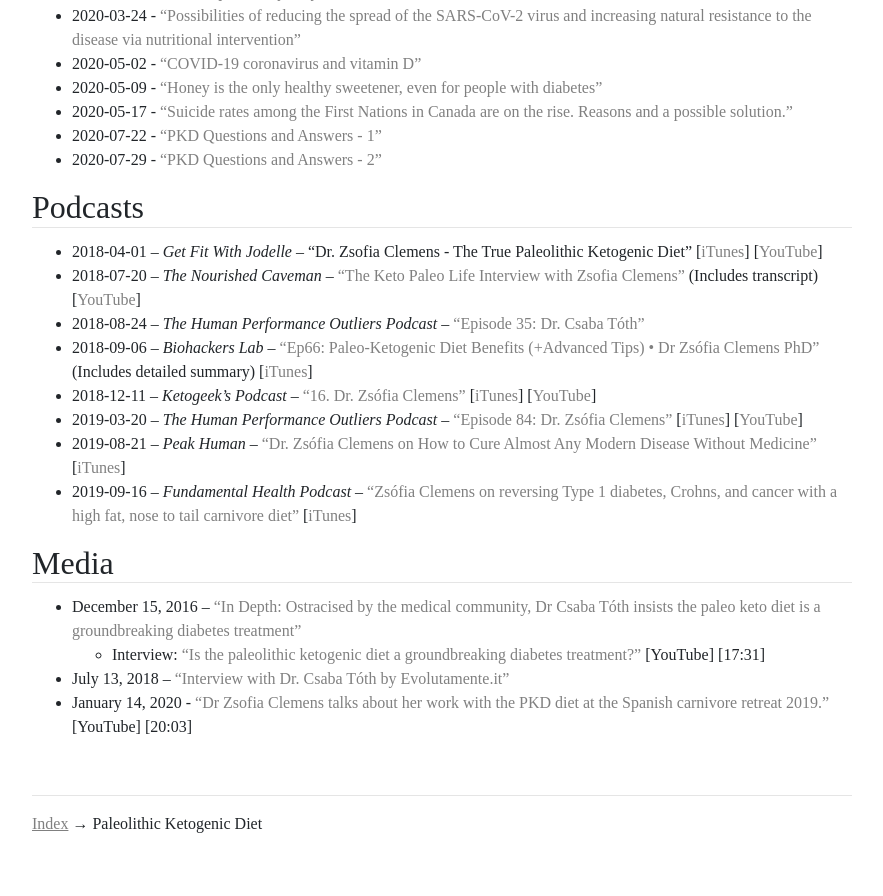
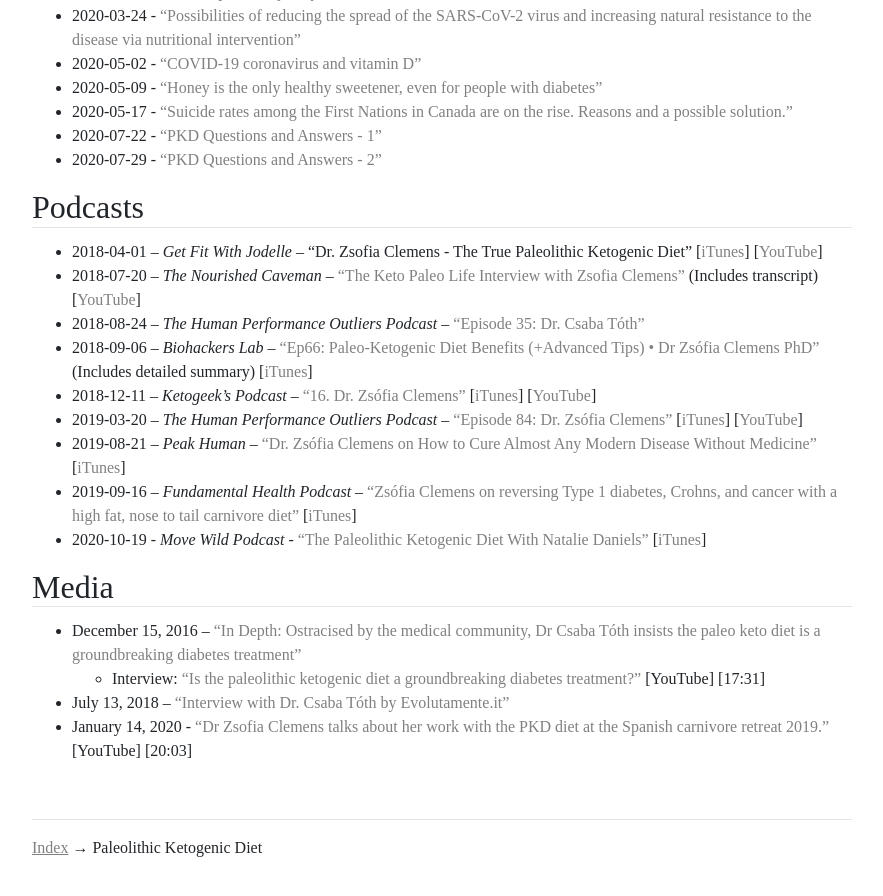
Before and after one commit to bitstein/justmeat.co, a Jekyll site: the page built from wiki/pages/pkd.md, in a window 1280 px wide and 900 px high, scrolled down 5183 px. Shown: the top 896 px of the window, without its empty margins (198-1081 px from the left). Built offline with Jekyll 4.4.1, drawn with Linux system fonts in a browser that asks for light colours; nearby versions of some CDN libraries; some web fonts are replaced.

Commit message:
Update pkd

```diff
--- a/wiki/pages/pkd.md
+++ b/wiki/pages/pkd.md
@@ -146,6 +146,7 @@
 * 2019-03-20 – _The Human Performance Outliers Podcast_ – [“Episode 84: Dr. Zsófia Clemens”](https://humanperformanceoutliers.libsyn.com/episode-84-dr-zsofia-clemens) [[iTunes](https://podcasts.apple.com/us/podcast/human-performance-outliers-podcast/id1363389413?i=1000432469519)] [[YouTube](https://www.youtube.com/watch?v=lBzheqmqlH0)]
 * 2019-08-21 – _Peak Human_ – [“Dr. Zsófia Clemens on How to Cure Almost Any Modern Disease Without Medicine”](https://www.peak-human.com/post/dr-zsofia-clemens-on-how-to-cure-almost-any-modern-disease-without-medicine) [[iTunes](https://podcasts.apple.com/us/podcast/peak-human-unbiased-nutrition-info-for-optimum-health/id1393265937?i=1000447414182)]
 * 2019-09-16 – _Fundamental Health Podcast_ – [“Zsófia Clemens on reversing Type 1 diabetes, Crohns, and cancer with a high fat, nose to tail carnivore diet”](https://carnivoremd.com/zsofia-clemens-on-reversing-type-1-diabetes-crohns-and-cancer-with-a-high-fat-nose-to-tail-carnivore-diet/) [[iTunes](https://podcasts.apple.com/us/podcast/fundamental-health-with-paul-saladino-md/id1461771083?i=1000450039371)]
+* 2020-10-19 - _Move Wild Podcast_ - [“The Paleolithic Ketogenic Diet With Natalie Daniels”](https://anchor.fm/jake-clapson/episodes/S-2--EP-49---THE-PALEOLITHIC-KETOGENIC-DIET-WITH-NATALIE-DANIELS-el32d1) [[iTunes](https://podcasts.apple.com/au/podcast/s-2-ep-49-paleolithic-ketogenic-diet-natalie-daniels/id1477730747?i=1000495317569)]
 
 ## Media
 
```
